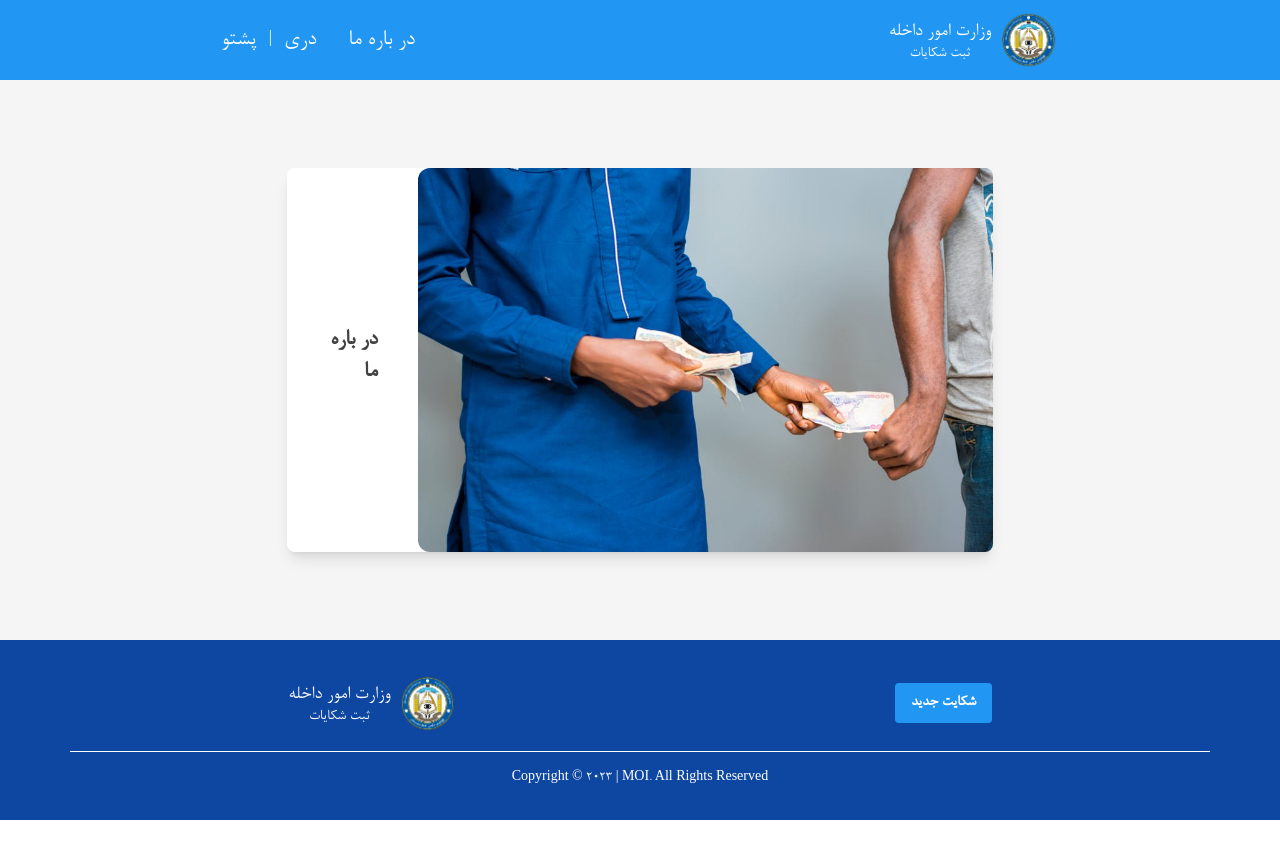
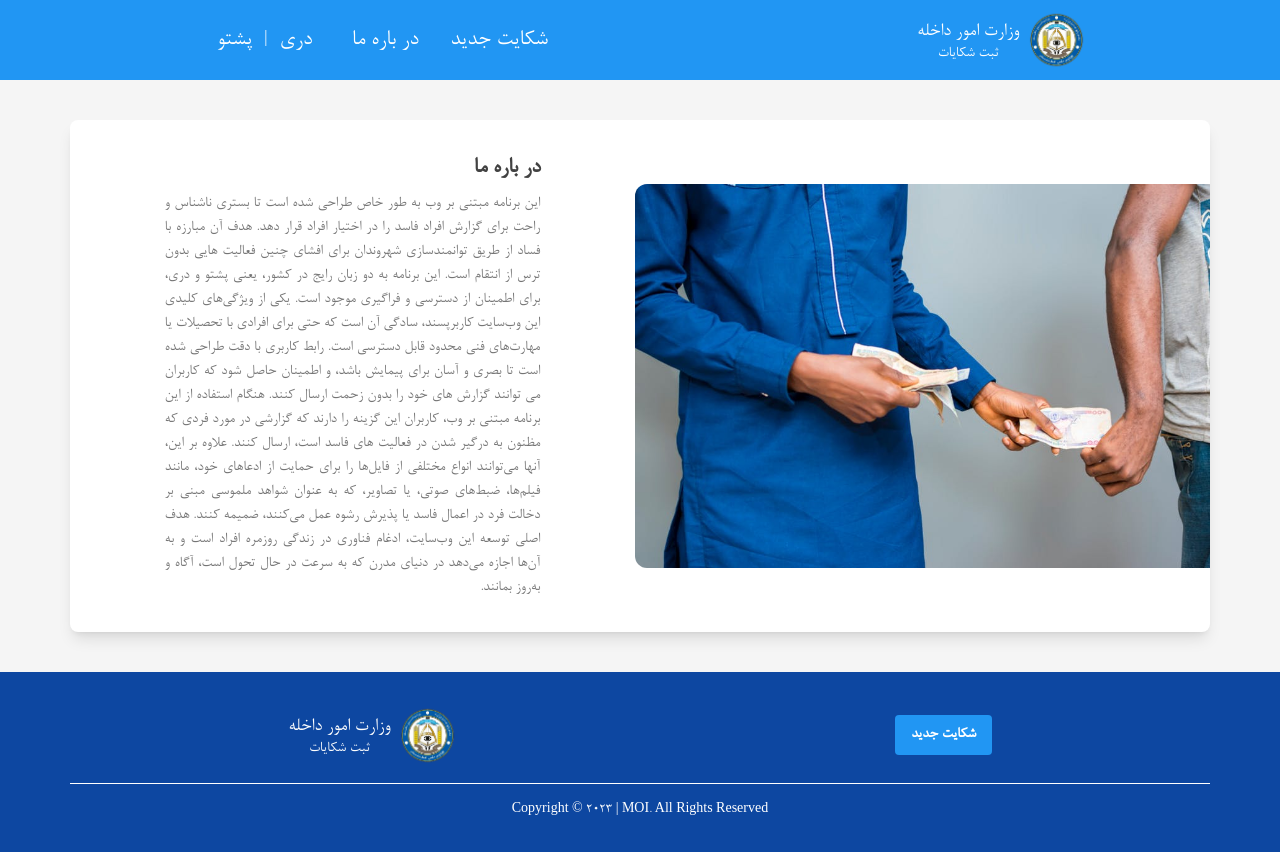
Before and after one commit to Iqbal-Elham/e-complaint, a React (Vite) app in the folder frontend/: page /about-us in a window 1280 px wide. Before the commit the page ends 820 px from the top, so only its background shows below. Built offline with nearby package versions, Linux system fonts and the light colour scheme.

Commit message:
sh dal iqbal

```diff
--- a/frontend/src/components/CarouselSlider.jsx
+++ b/frontend/src/components/CarouselSlider.jsx
@@ -10,7 +10,7 @@ const CarouselSlider = () => {
   const options = {
     items: 3, // Number of items to display at a time
     autoplay: true,
-    autoplayTimeout: 3000, // Auto-play interval in milliseconds
+    autoplayTimeout: 500, // Auto-play interval in milliseconds
     nav: true, // Show navigation arrows
   };
 
@@ -21,7 +21,7 @@ const CarouselSlider = () => {
       controller={{
         initialSlide: 1,
         slidingDuration: 500,
-        slidingDelay: 100,
+        slidingDelay: 10,
         shouldAutoplay: true,
         slidingAnimation: "right_to_left",
         onSliding: (nextSlide) =>
--- a/frontend/src/components/Navbar.jsx
+++ b/frontend/src/components/Navbar.jsx
@@ -3,10 +3,15 @@ import { useTranslation } from 'react-i18next';
 import { Outlet } from 'react-router';
 import { Link } from 'react-router-dom';
 import logo from '../assets/logo.png';
+import { GiHamburgerMenu } from "react-icons/gi";
+import { LiaTimesSolid } from "react-icons/lia";
+
 
 const Navbar = () => {
   const { t, i18n } = useTranslation();
   const [activeLanguage, setActiveLanguage] = useState(i18n.language);
+
+  const [mobileMenu, setMobileMenu] = useState(document.body.clientWidth > 540)
 
   const changeLanguage = (languageCode) => {
     i18n.changeLanguage(languageCode);
@@ -21,10 +26,25 @@ const Navbar = () => {
     return activeLanguage === language ? 'text-white' : 'text-black';
   };
 
+  window.addEventListener('resize', (event) => {
+    if (document.body.clientWidth > 540) {
+      setMobileMenu(true)
+    } else {
+      setMobileMenu(false)
+    }
+  })
+
+
+  const handleHideMenu = () => {
+    if (document.body.clientWidth <= 540) {
+      setMobileMenu(false)
+    }
+  }
+
   return (
     <>
       <div className="">
-        <nav className="h-20 bg-blue-500 flex justify-around items-center">
+        <nav className="h-20 bg-blue-500 flex justify-around items-center px-4 md:0">
           <div className="">
             <Link
               to="/"
@@ -38,20 +58,35 @@ const Navbar = () => {
               </div>
             </Link>
           </div>
-          <div>
-            <div className="flex">
+          <div className='text-white text-xl sm:hidden cursor-pointer'>
+            {mobileMenu ? (
+              <LiaTimesSolid onClick={() => setMobileMenu(false)} />
+            ) : (
+              <GiHamburgerMenu onClick={() => setMobileMenu(true)} />
+            )}
+          </div>
+          {mobileMenu && <div className='absolute top-20 z-50 left-0 right-0 bg-blue-500 sm:static select-none'>
+            <div className="flex flex-col items-center sm:flex-row pb-4 sm:pb-0">
+              <Link
+                to="/new"
+                className="text-white cursor-pointer hover:text-black text-xl md:text-2xl mx-4 my-2 sm:my-0"
+                onClick={handleHideMenu}
+              >
+                <p>{t('newComplaint')}</p>
+              </Link>
               <Link
                 to="/about-us"
-                className="text-white cursor-pointer hover:text-black text-xl md:text-2xl mx-8"
+                onClick={handleHideMenu}
+                className="text-white cursor-pointer hover:text-black text-xl md:text-2xl mx-4 my-2 sm:my-0"
               >
                 <p>{t('about')}</p>
               </Link>
-              <div className="flex items-center gap-3">
+              <div className="flex items-center gap-3 mx-6 my-2 sm:my-0">
                 <p
                   className={`text-white ${isActive(
                     'fa'
                   )} cursor-pointer hover:text-black text-xl md:text-2xl`}
-                  onClick={() => changeLanguage('fa')}
+                  onClick={() => {handleHideMenu();changeLanguage('fa')}}
                 >
                   دری
                 </p>
@@ -60,13 +95,13 @@ const Navbar = () => {
                   className={`text-white ${isActive(
                     'ps'
                   )} cursor-pointer hover:text-black text-xl md:text-2xl`}
-                  onClick={() => changeLanguage('ps')}
+                  onClick={() => {handleHideMenu();changeLanguage('ps')}}
                 >
                   پشتو
                 </p>
               </div>
             </div>
-          </div>
+          </div>}
         </nav>
       </div>
     </>
--- a/frontend/src/containers/AboutUs.jsx
+++ b/frontend/src/containers/AboutUs.jsx
@@ -39,7 +39,7 @@ const AboutUs = () => {
           <h2 className="text-2xl font-semibold text-gray-800 w-3/4">
             {t('about')}
           </h2>
-          <p className="mt-2 text-gray-600 w-3/4 text-justify">{content[language]}</p>
+          <p className="mt-2 text-gray-600 w-3/4 text-justify">{content[language]?? content["fa"]}</p>
         </div>
       </div>
     </div>
--- a/frontend/src/containers/Homepage.jsx
+++ b/frontend/src/containers/Homepage.jsx
@@ -21,6 +21,7 @@ const Homepage = () => {
   });
   const [error, setError] = useState(null);
   const [loading, setLoading] = useState(false);
+
 
   useEffect(() => {
     setLoading(true);
```
Also changed, not shown: 53 other files (tests, documents, lock files or other folders).
